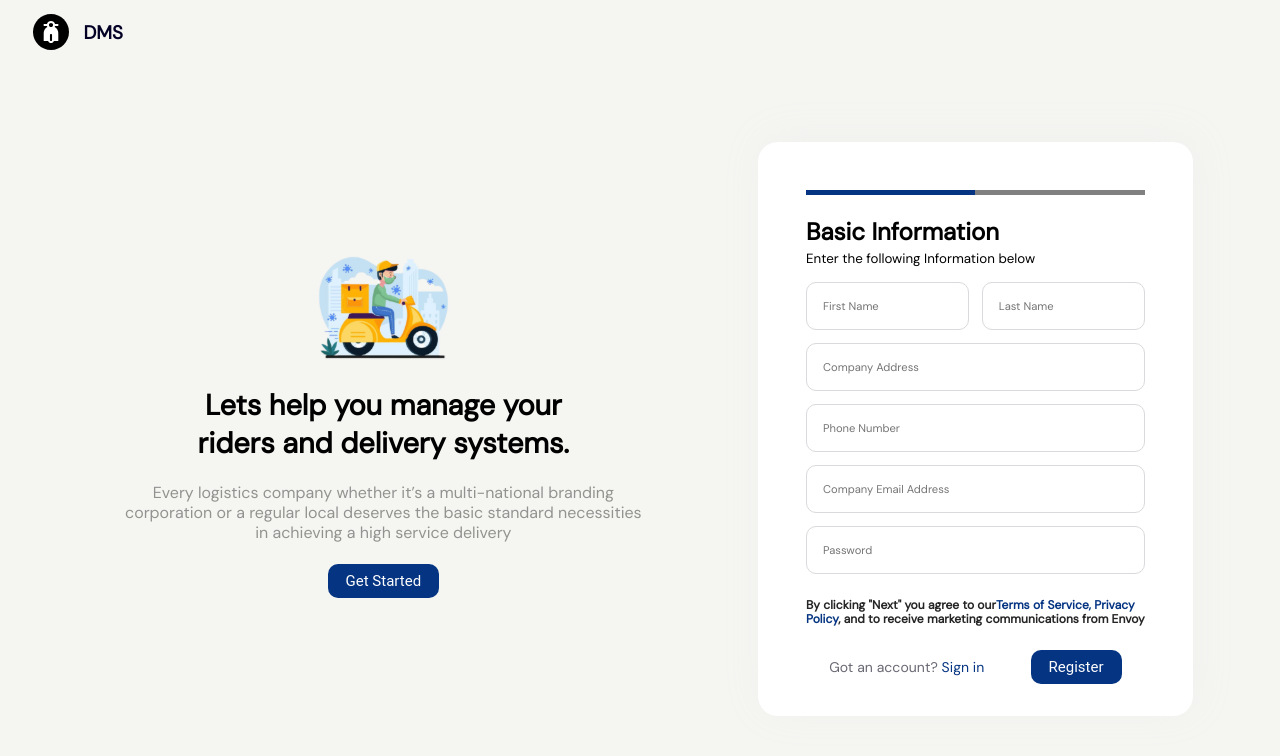
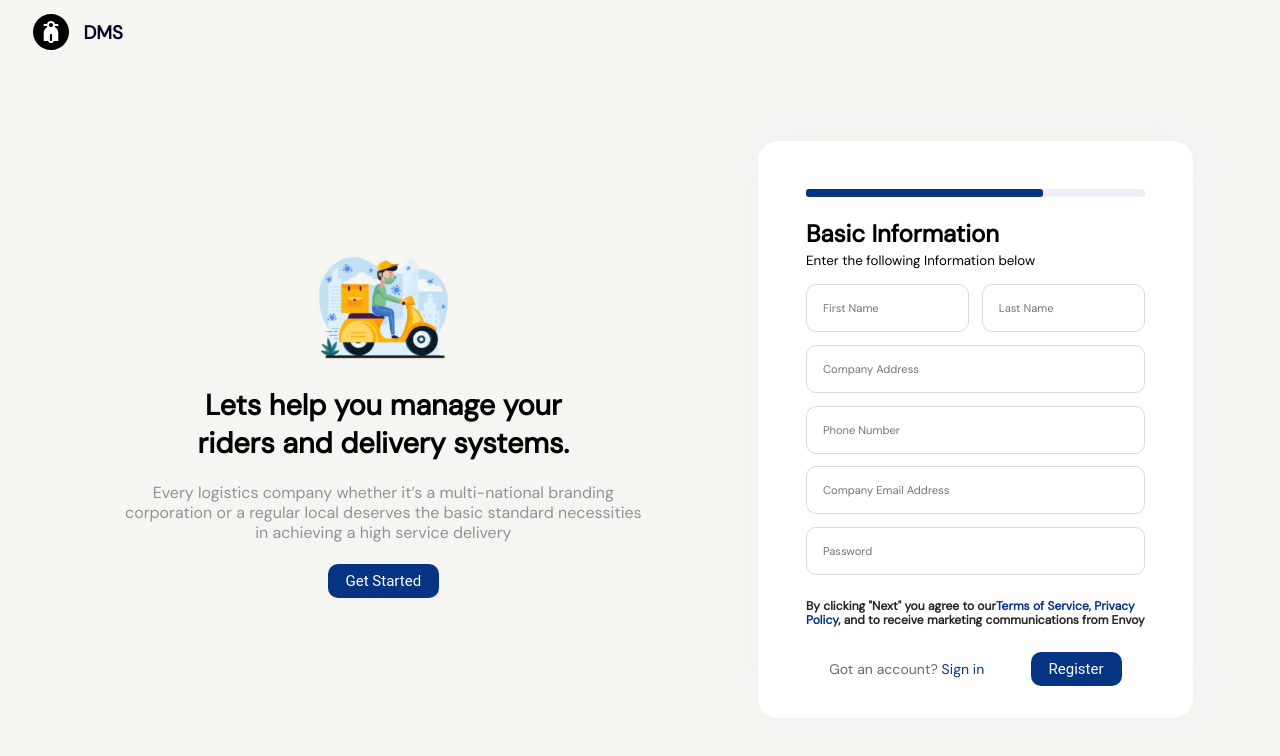
Before and after one commit to temigeorgee/DMS, a React (Create React App) app: page / in a window 1280 px wide. Shown: the top 756 px of the page. Built offline with nearby package versions, Linux system fonts and the light colour scheme.

Commit message:
fixed progress-bar

```diff
--- a/src/component/Chart/ChartCard.css
+++ b/src/component/Chart/ChartCard.css
@@ -23,7 +23,9 @@ border-radius: 12px;
     align-items: center;
     justify-content: space-around;
 }
-
+.card-chart--title{
+    width: 200px;
+}
 .pool-chart{
 display: grid;
 background: #F9F9F9;
--- a/src/component/RegisterForm/RegisterForm.css
+++ b/src/component/RegisterForm/RegisterForm.css
@@ -1,4 +1,4 @@
-progress {
+/* progress {
     background-color: rgba(57, 14, 150, 0.08);
     border: 0;
     height: 5px;
@@ -11,7 +11,31 @@ progress::-moz-progress-bar {
      background-color: rgba(57, 14, 150, 0.08);
      border-radius: 10px !important;
     }
-progress::-webkit-progress-value { background: #053582; }
+progress::-webkit-progress-value { background: #053582; } */
+
+.progress{
+    border-radius: 3px;
+    width: 100%;
+    height: .5rem;
+    background: rgba(57, 14, 150, 0.08);
+}
+
+.progress-bar{
+    background: #053582;
+    width: 70%;
+    height: .5rem;
+    border-radius: 3px;
+    animation: progress 2s forwards;
+}
+
+@keyframes progress{
+    0%{
+        width: 0%;
+    }
+    100%{
+        width: 70%;
+    }
+}
 
 .homepage-form{
 border-radius: 20px;
--- a/src/component/RegisterForm/RegisterForm.js
+++ b/src/component/RegisterForm/RegisterForm.js
@@ -15,7 +15,16 @@ function RegisterForm() {
   return (
     <>
       <div className="homepage-form">
-        <progress value="50" max="100"></progress>
+        <div className="progress mb-1">
+          <div
+            className="progress-bar"
+            role="progressbar"
+            aria-valuenow="0"
+            aria-valuemin="0"
+            aria-valuemax="100"
+          ></div>
+        </div>
+        {/* <progress value="50" max="100"></progress> */}
         <br />
         <div className="homepage-form--register">
           <h2>Basic Information</h2>
```
